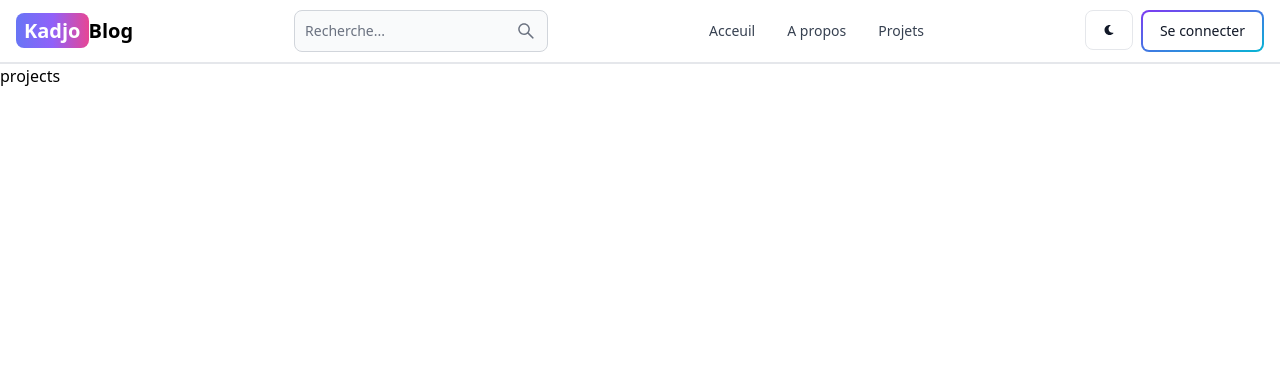
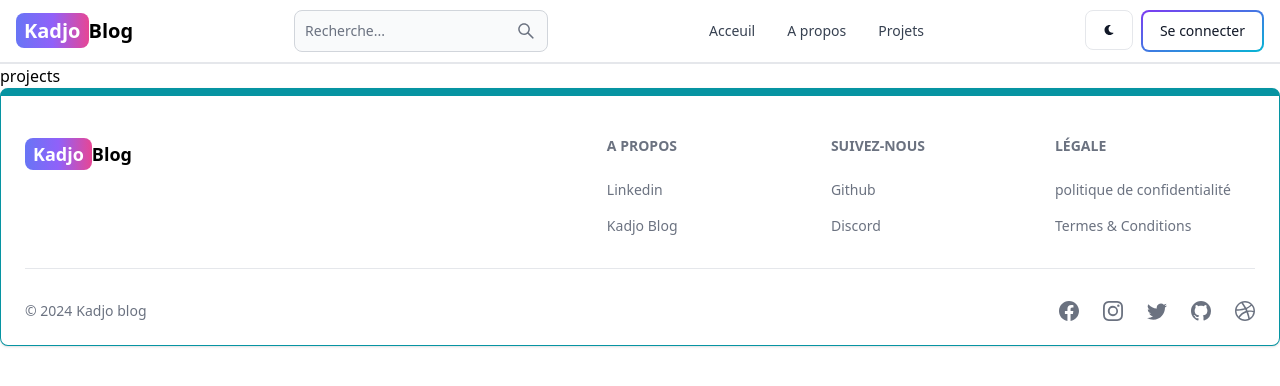
Before and after one commit to KFCW/mern_blog, a React (Vite) app in the folder client/: page /projects in a window 1280 px wide. Shown: the top 386 px of the page. Built offline with nearby package versions, Linux system fonts and the light colour scheme.

Commit message:
Création du comosant footer

```diff
--- a/client/src/App.jsx
+++ b/client/src/App.jsx
@@ -6,6 +6,7 @@
 import Dashbord from "./pages/Dashbord"
 import Projects from "./pages/Projects"
 import Header from "./components/Header"
+import FooterComp from "./components/Footer"
 
 export default function App() {
   return (
@@ -20,6 +21,7 @@
           <Route path="/dashbord" element={<Dashbord/>}/>
           <Route path="/projects" element={<Projects/>}/>
         </Routes>
+        <FooterComp/>
       </Router>
     </div>
   )
--- /dev/null
+++ b/client/src/components/Footer.jsx
@@ -0,0 +1,88 @@
+import {Footer} from "flowbite-react"
+import { Link } from "react-router-dom"
+import {BsFacebook, BsInstagram, BsTwitter, BsGithub, BsDribbble } from "react-icons/bs"
+
+const FooterComp = () => {
+  return (
+    <Footer container className="border border-t-8 border-teal-500">
+      <div className="w-full max-w-7xl mx-auto">
+        <div className="grid w-full justify-between sm:flex md:grid-cols-1">
+          <div className="mt-5">
+          <Link to ="/" className="self-center whitespace-nowrap text-lg font-semibold dark:text-white">
+          <span className="px-2 py-1 bg-gradient-to-r from-indigo-500 via-purple-500 to-pink-500 rounded-lg text-white"> Kadjo</span>
+          Blog
+          </Link>
+          </div>
+          <div className="grid grid-cols-2 gap-8  mt-4 sm:grid-cols-3 sm:gap-6 ">
+            <div className="">
+              <Footer.Title title="A propos"/>
+              <Footer.LinkGroup col>
+                  <Footer.Link
+                    href="https://www.linkedin.com/in/foussou-claude-wilfried-kadjo-047553267/"
+                    target="_bank"
+                    rel="noopener noreferrer"
+                  >
+                    Linkedin
+                  </Footer.Link>
+                  <Footer.Link
+                    href="/"
+                    target="_bank"
+                    rel="noopener noreferrer"
+                  >
+                    Kadjo Blog
+                  </Footer.Link>
+              </Footer.LinkGroup>
+            </div>
+            <div className="">
+              <Footer.Title title="Suivez-nous"/>
+              <Footer.LinkGroup col>
+                  <Footer.Link
+                    href="https://github.com/KFCW"
+                    target="_bank"
+                    rel="noopener noreferrer"
+                  >
+                    Github
+                  </Footer.Link>
+                  <Footer.Link
+                    href="#"
+
+                  >
+                   Discord
+                  </Footer.Link>
+              </Footer.LinkGroup>
+            </div>
+            <div className="">
+              <Footer.Title title="Légale"/>
+              <Footer.LinkGroup col>
+                  <Footer.Link
+                    href="#"
+                  >
+                    politique de confidentialité
+                  </Footer.Link>
+                  <Footer.Link
+                    href="#"
+
+                  >
+                   Termes &amp; Conditions
+                  </Footer.Link>
+              </Footer.LinkGroup>
+            </div>
+          </div>
+        </div>
+        <Footer.Divider />
+          <div className="w-full sm:flex sm:items-center sm:justify-between">
+            <Footer.Copyright href="#" by="Kadjo blog" year={new Date().getFullYear()}/>
+           <div className="flex gap-6 sm:mt-0 mt-4 sm:justify-center">
+              <Footer.Icon href="#" icon={BsFacebook}/>
+              <Footer.Icon href="#" icon={BsInstagram}/>
+              <Footer.Icon href="#" icon={BsTwitter}/>
+              <Footer.Icon href="https://github.com/KFCW" icon={BsGithub}/>
+              <Footer.Icon href="#" icon={BsDribbble}/>
+           </div>
+          </div>
+      </div>
+    </Footer>
+  )
+}
+
+export default FooterComp
```
